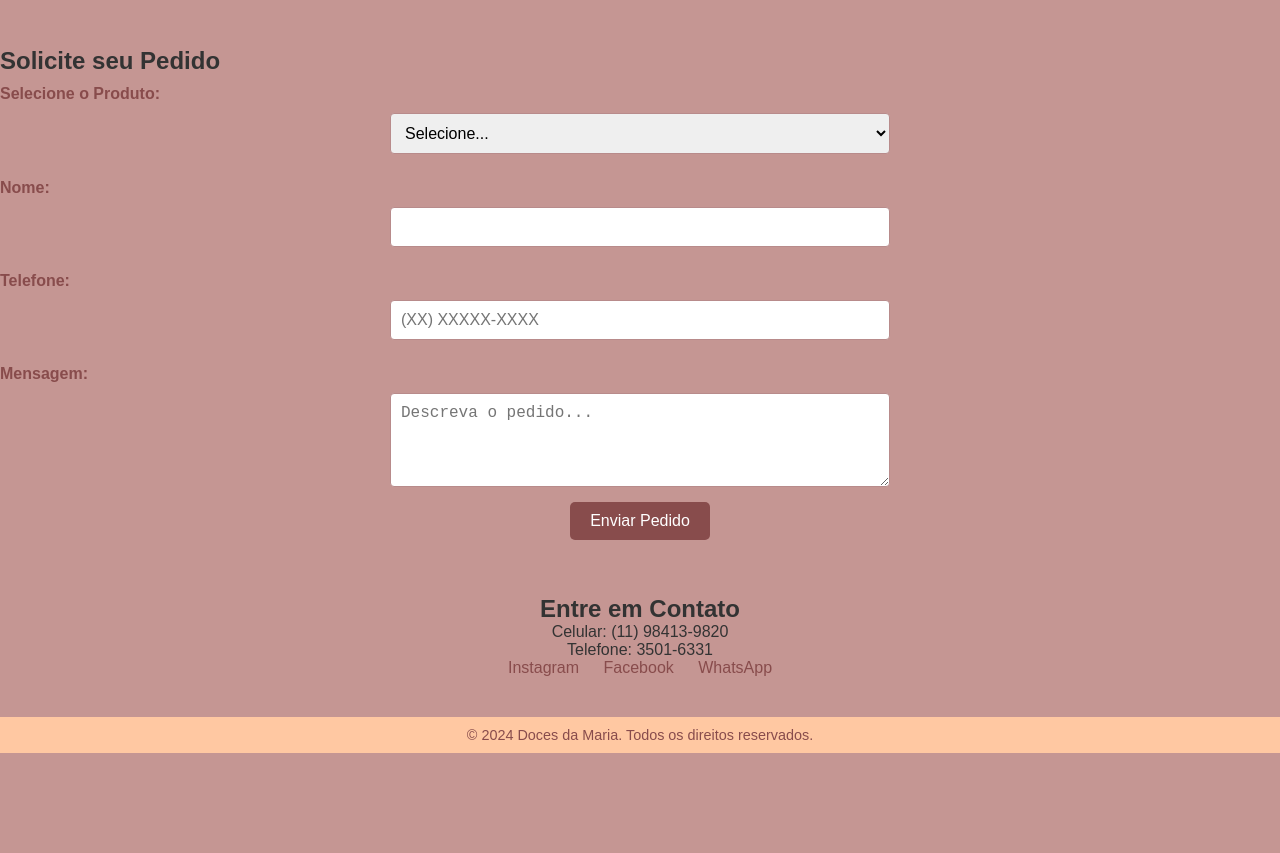
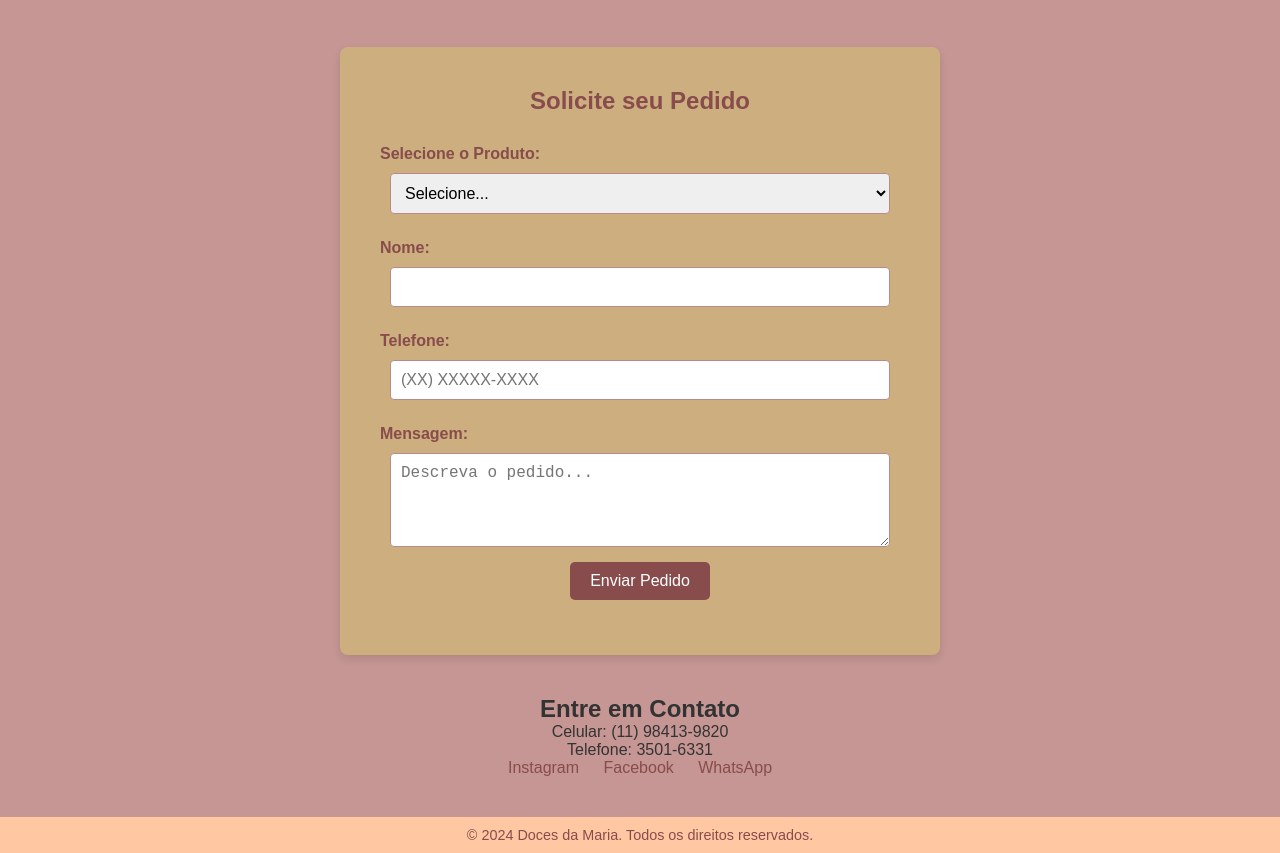
Before and after one commit to olarthur/Doceria, a plain HTML site: page index.html in a window 1280 px wide. Shown: the part 2420-3273 px from the top of the page. Before the commit the page ends 3173 px from the top, so only its background shows below. Drawn offline with Linux system fonts and the light colour scheme.

Commit message:
Update styles.css

```diff
--- a/styles.css
+++ b/styles.css
@@ -109,8 +109,8 @@ div#img04 {
     background-image: url('imagens/imagem4.jpg');
 }
 
-/* Seção Pedido Personalizado */
-#pedido-personalizado {
+/* Seção Pedido */
+#pedido {
     display: flex;
     flex-direction: column;
     align-items: center;
@@ -125,7 +125,7 @@ div#img04 {
     margin: 0 auto;
 }
 
-#pedido-personalizado h2 {
+#pedido h2 {
     color: var(--cor-secundaria);
     margin-bottom: 20px;
 }
```
